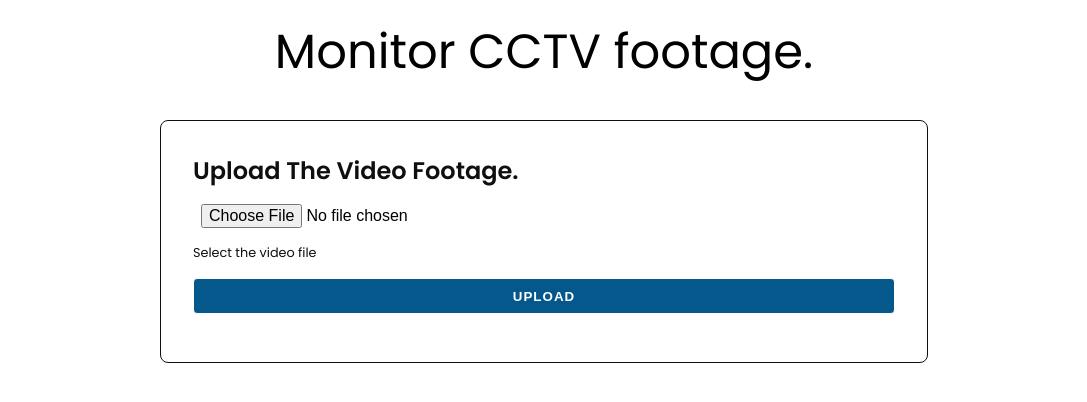
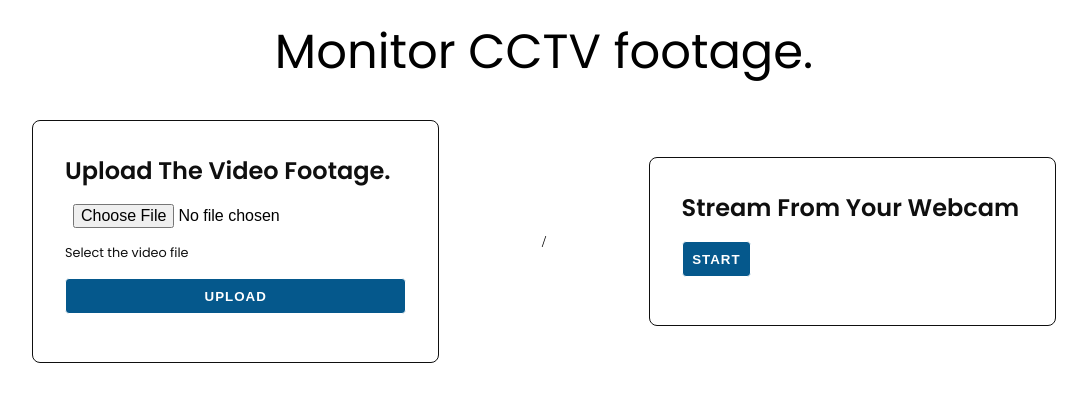
Before and after one commit to Kingsman44/SIH_CCTV, a Flask app: page / in a window 1280 px wide. Shown: the part 80-482 px from the top of the page, without its empty margins (96-1183 px from the left). Run offline with Flask 3, Linux system fonts and the light colour scheme; some libraries are stand-ins or nearby versions.

Commit message:
feat: ui for camera feed

```diff
--- a/static/css/styles.css
+++ b/static/css/styles.css
@@ -168,6 +168,13 @@
     align-items: center;
     flex-direction: column;
   }
+  .homepage-container .forms-container{
+    display: flex;
+    width: 80%;
+    justify-content: center;
+    align-items: center;
+    gap: 10%;
+  }
   .homepage-container .homepage-title {
     font-size: 3rem;
     font-family: "Poppins", "sans-serif";
--- a/templates/index.html
+++ b/templates/index.html
@@ -3,7 +3,8 @@
 
 <head>
     <title>RailRakshak</title>
-    <link rel="stylesheet" href="{{url_for('static',filename='css/styles.css')}}">
+    <!-- <link rel="stylesheet" href="{{url_for('static',filename='css/styles.css')}}"> -->
+    <link rel="stylesheet" href="/static/css/styles.css">
     <style>
         @import url('https://fonts.googleapis.com/css2?family=DM+Sans:ital,wght@0,400;0,500;0,700;1,400&family=Poppins:wght@100;200;300;400;500;600;700;800;900&family=Urbanist:wght@100;200;300;400;500;600&display=swap');
     </style>
@@ -38,12 +39,19 @@
     <div class="homepage-container">
 
         <div class="homepage-title">Monitor CCTV footage.</div>
+        <div class="forms-container">
             <form action="{{url_for('upload')}}" method="post" enctype="multipart/form-data" id="upload-form">
                 <label id="label">Upload the video footage.</label>
                 <input type="file" name="video" id="input-video">
                 <label id="input-label">Select the video file</label>
                 <input type="submit" value="Upload" class="btn">
             </form>
+    /
+            <form action="{{url_for('upload')}}" method="post" enctype="multipart/form-data" id="upload-form">
+                <label id="label">Stream from your webcam</label>
+                <a href="/camera-feed"><button type="submit" value="Upload" class="btn">Start</button></a>
+            </form>
+        </div>
     </div>
 </body>
 
```
Lines whose indentation alone changed are shown as unchanged.
